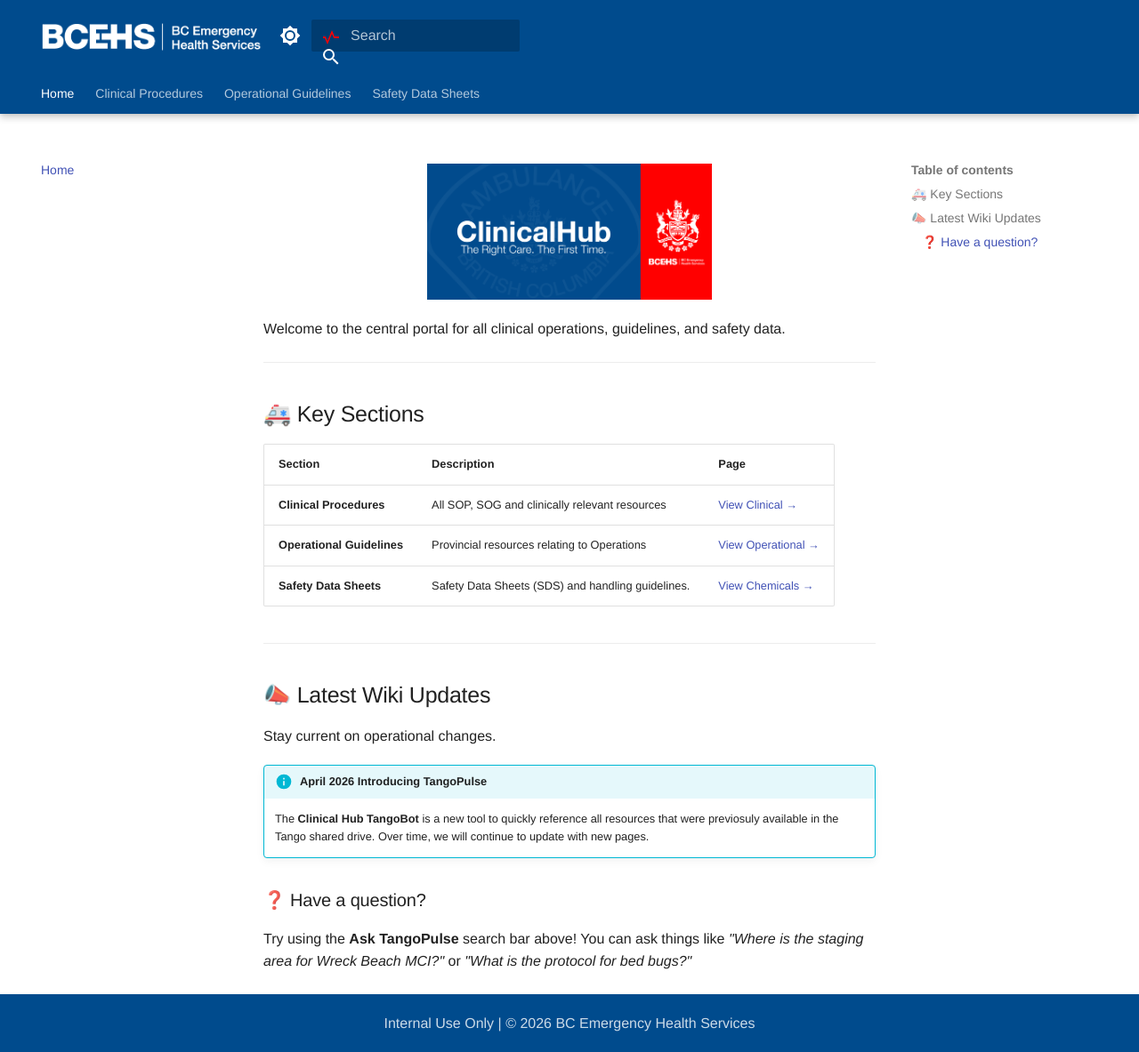
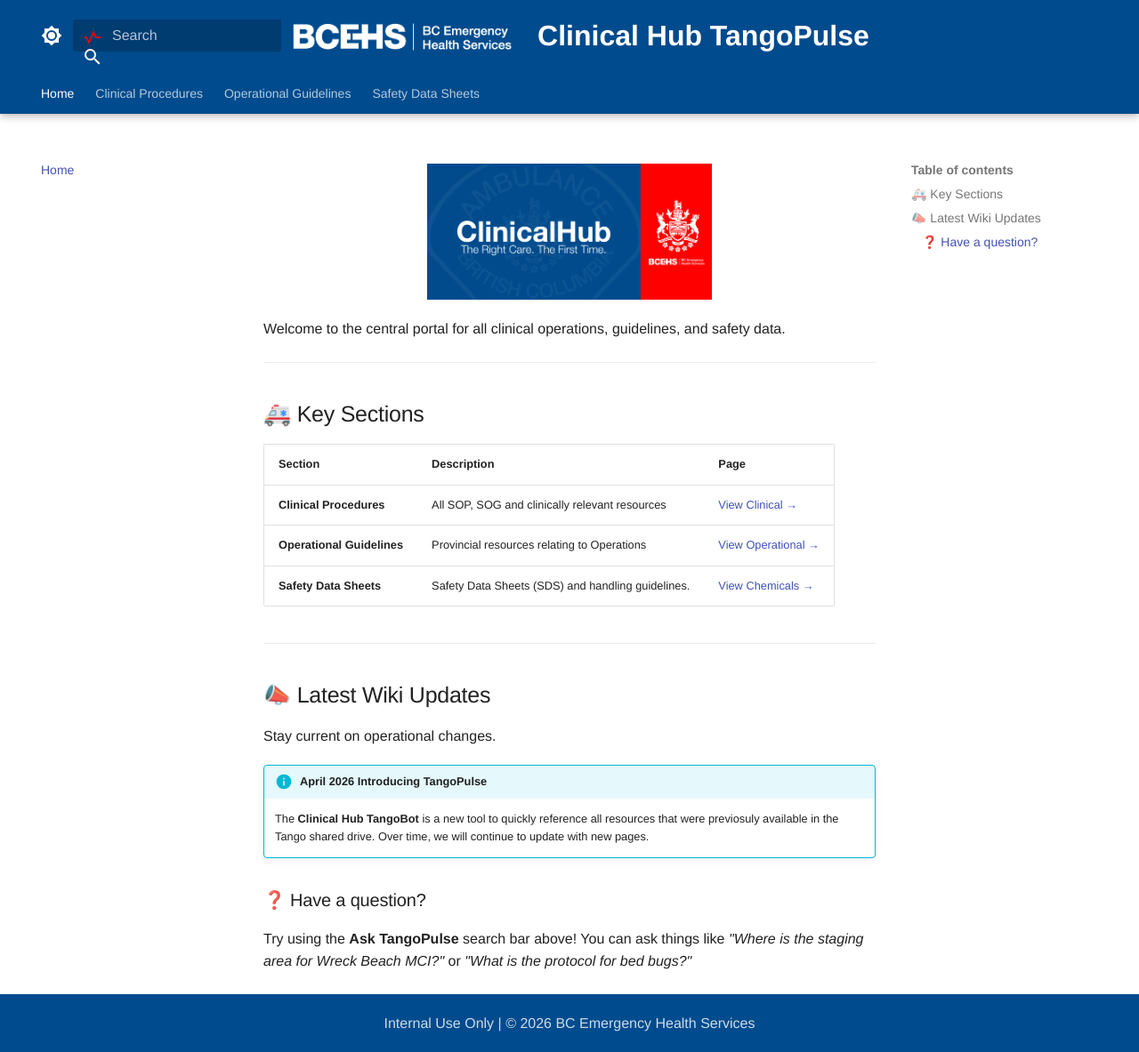
Before and after one commit to bcehsclinicalhub/TangoBot, an MkDocs documentation site: the page built from docs/index.md, in a window 1280 px wide and 1183 px high. Shown: the whole window at 89% size. Built offline with MkDocs 1.6.1 and Material for MkDocs 9.7.7, drawn with Linux system fonts in a browser that asks for light colours.

Commit message:
UI: Switched to Flexbox for reliable header title centering

```diff
--- a/docs/stylesheets/extra.css
+++ b/docs/stylesheets/extra.css
@@ -4,30 +4,45 @@
     font-weight: 300;
 }
 
-/* --- 2. HEADER: ABSOLUTE CENTERING --- */
+/* --- 2. HEADER: FLEX-CENTERING --- */
 .md-header, .md-tabs {
     background-color: #004B8D !important;
 }
 
-/* Forces the title to ignore the logo and search bar */
+/* Forces the header container to use all available space */
+.md-header__inner {
+    display: flex !important;
+    justify-content: space-between !important;
+    align-items: center !important;
+}
+
+/* This forces the title to stay visible even with a logo */
 .md-header__title {
-    position: absolute;
-    left: 50%;
-    transform: translateX(-50%);
-    width: auto;
-    z-index: 10;
-    pointer-events: none;
+    display: flex !important;
+    order: 2;
+    flex: 1;
+    justify-content: center;
+    visibility: visible !important;
 }
 
 .md-header__topic {
-    font-size: 1.6rem;
-    font-weight: 500;
+    font-size: 1.6rem !important;
+    font-weight: 700 !important;
     color: white !important;
+    white-space: nowrap;
 }
 
-/* Ensures Logo and Search stay on the ends */
-.md-header__button.md-logo { z-index: 11; margin-right: 0; }
-.md-header__search { z-index: 11; margin-left: auto; }
+/* Positions the Logo on the left */
+.md-header__button.md-logo {
+    order: 1;
+    margin-right: 0 !important;
+}
+
+/* Positions the Search on the right */
+.md-header__search {
+    order: 3;
+    margin-left: 0 !important;
+}
 
 /* Header logo color fix */
 .md-header__button.md-logo img {
--- a/mkdocs.yml
+++ b/mkdocs.yml
@@ -4,6 +4,9 @@
 
 theme:
   name: material
+  font:
+    text: Roboto
+    code: Roboto Mono
   logo: assets/logo.png
   favicon: assets/logo.png
   language: en
```
